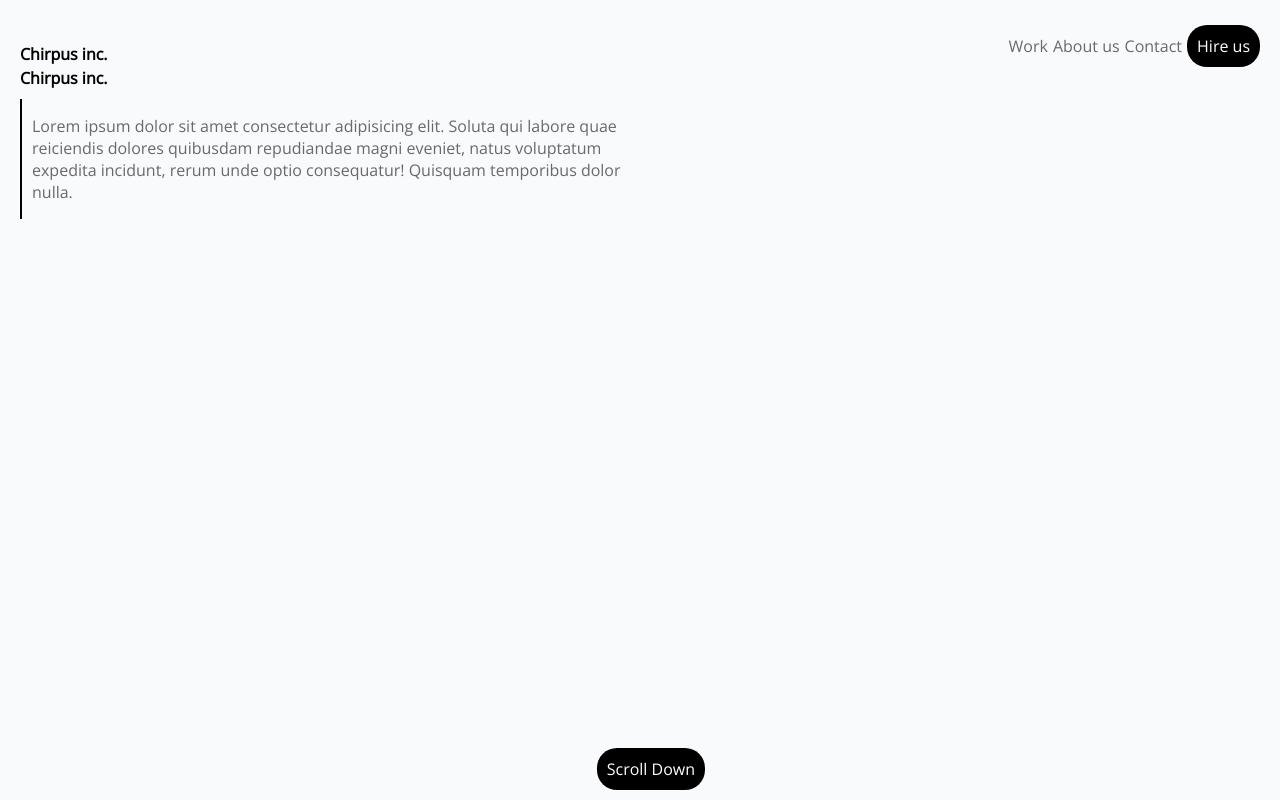
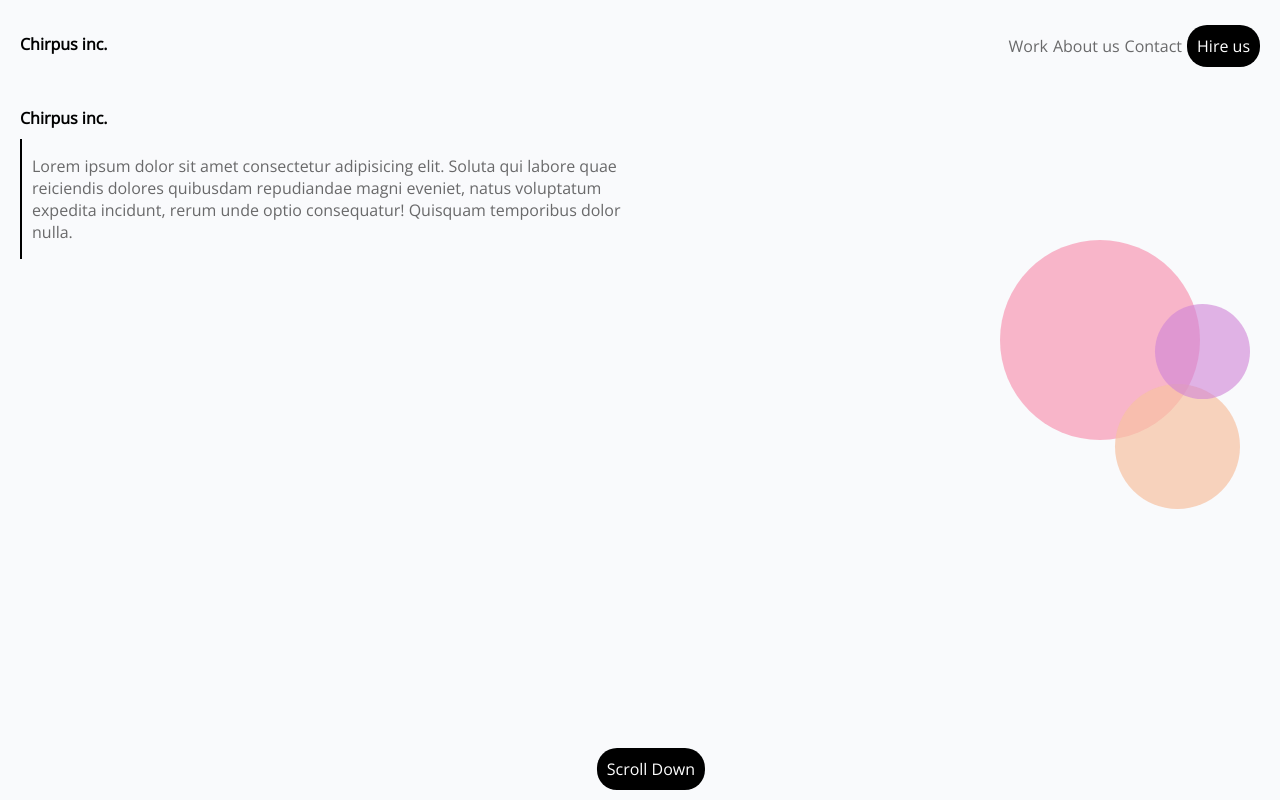
Before and after one commit to RickRossovich/html-css-lab1-pt1, a plain HTML site: page index.html in a window 1280 px wide. Drawn offline with nearby package versions, Linux system fonts and the light colour scheme.

Commit message:
lab part 2 - 3rd update

```diff
--- a/index.html
+++ b/index.html
@@ -12,7 +12,7 @@
   </head>
   <body>
     <header>
-      <h1 class="chirpus"><a href="#"></a>Chirpus inc.</h1>
+      <h1><a href="#"></a>Chirpus inc.</h1>
       <nav>
         <ul>
           <li><a href="#">Work</a></li>
@@ -23,7 +23,7 @@
       </nav>
     </header>
     <main>
-      <h1><a href="#"></a>Chirpus inc.</h1>
+      <h1 class="chirpus"><a href="#"></a>Chirpus inc.</h1>
       <article>
         <p>
           Lorem ipsum dolor sit amet consectetur adipisicing elit. Soluta qui
@@ -32,7 +32,11 @@
           Quisquam temporibus dolor nulla.
         </p>
       </article>
-      <section></section>
+      <section>
+        <span class="dot1"></span>
+        <span class="dot2"></span class="dot">
+        <span class="dot3"></span>
+      </section>
     </main>
     <footer>
     <ul>
--- a/style.css
+++ b/style.css
@@ -131,7 +131,7 @@ li{
   }
 
   .chirpus {
-    margin-top: 20px;
+    margin-top: 40px;
   }
   .button {
     background-color: #000;
@@ -150,4 +150,40 @@ li{
     transform: translateX(60%);
   }
 
+  .dot1 {
+    height: 200px;
+    width: 200px;
+    background-color: #bbb;
+    border-radius: 50%;
+    display: inline-block;
+    position: fixed;
+    right: 80px;
+    top: 30%;
+    background-color: rgba(247, 136, 167, 0.6);
+
+  }
+
+  .dot2 {
+    height: 125px;
+    width: 125px;
+    background-color: #bbb;
+    border-radius: 50%;
+    display: inline-block;
+    position: fixed;
+    right: 40px;
+    top: 48%;
+    background-color: rgba(247, 193, 162, 0.7) ;
+  }
+
+  .dot3 {
+    height: 95px;
+    width: 95px;
+    background-color: #bbb;
+    border-radius: 50%;
+    display: inline-block;
+    position: fixed;
+    right: 30px;
+    top: 38%;
+    background-color: rgba(207, 130, 213, 0.6)
+  }
 }
```
